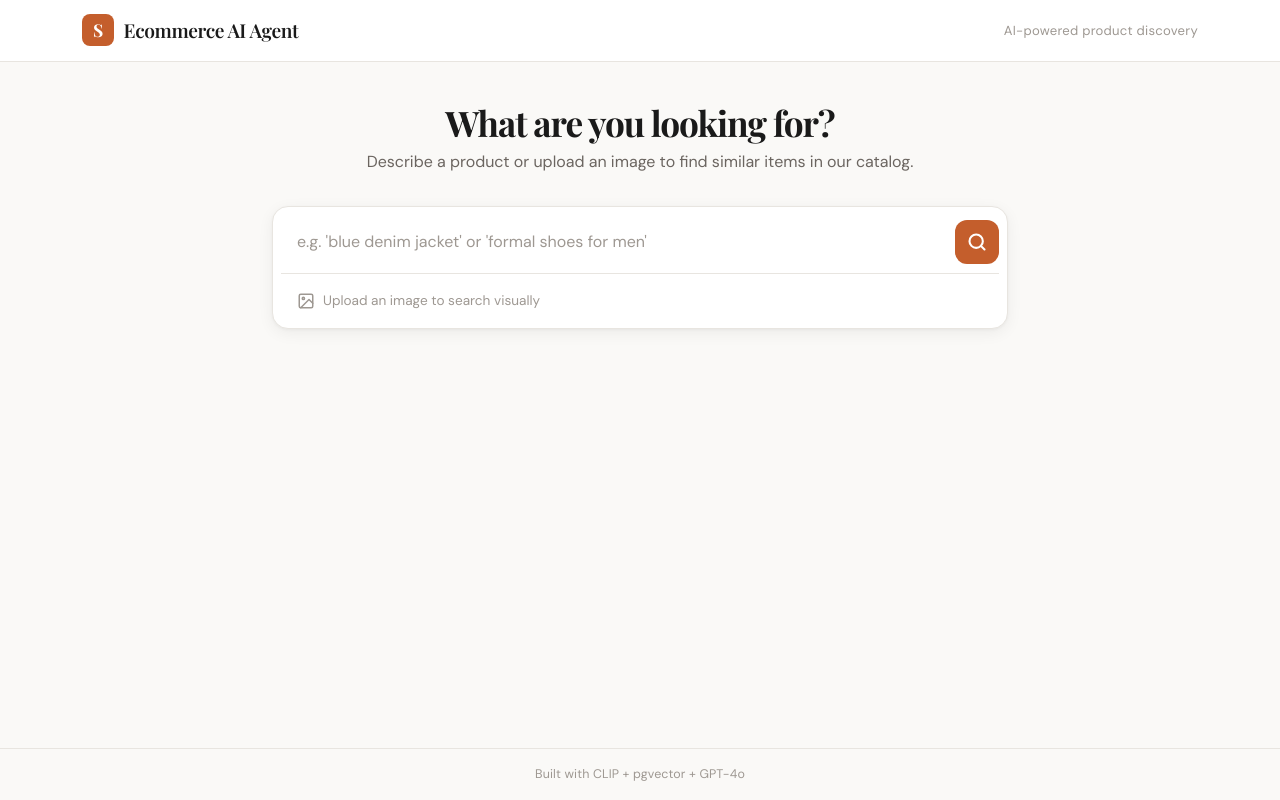
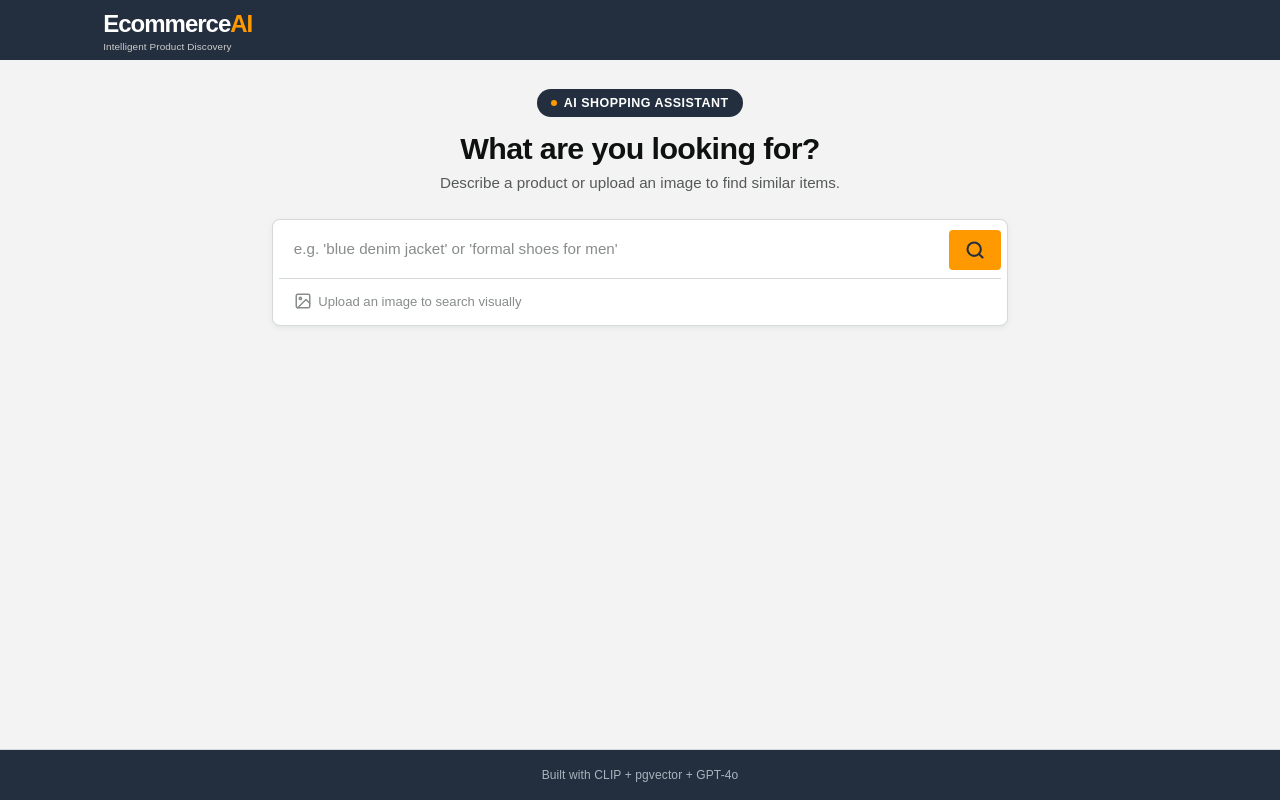
Before and after one commit to sneha3799/AI-Agent-for-a-Commerce-Website, a Flask app: page / in a window 1280 px wide. Run offline with Flask 3, Linux system fonts and the light colour scheme; parts of the project's set-up code (start-up, migrations or seed data) failed here and were passed over.

Commit message:
fix: UI changes

```diff
--- a/app.py
+++ b/app.py
@@ -1,12 +1,11 @@
 import os
 import markdown
-from typing import List, Optional
 
 from dotenv import load_dotenv
 load_dotenv()
 
 # For structured output combined with typing
-from pydantic import BaseModel, Field
+# from pydantic import BaseModel, Field
 
 # Flask : the application
 # render_template : renders HTML docs
--- a/create_db.py
+++ b/create_db.py
@@ -12,7 +12,7 @@ load_dotenv()
 db_url = os.getenv("DATABASE_URL")
 url = os.getenv('URL')
 
-from app import generate_embeddings
+from retrieval.embedder import generate_embeddings
 
 # Use os.path.expanduser to handle '~'
 base_dir = Path(__file__).parent  # assumes script is in palona_ai_agent/
--- a/guardrails/sanitization.py
+++ b/guardrails/sanitization.py
@@ -1,6 +1,8 @@
 # Input sanitization
 import re
-import app
+import logging
+
+logger = logging.getLogger(__name__)
 
 # Phrases that are strong indicators of prompt-injection attempts.
 # Keeping the list explicit (rather than purely regex) makes it easy to audit
@@ -61,7 +63,7 @@ def sanitize_input(text: str) -> tuple[str, str | None]:
         if pattern.search(text):
             # Log the raw attempt for your own monitoring; do NOT echo it back
             # to the user (that can itself leak information about the filter).
-            app.logger.warning("Prompt injection attempt blocked: %r", text[:120])
+            logger.warning("Prompt injection attempt blocked: %r", text[:120])
             return "", (
                 "Your query contains content that cannot be processed. "
                 "Please describe the product you are looking for."
--- a/static/style.css
+++ b/static/style.css
@@ -1,23 +1,22 @@
 :root {
-  --bg: #faf9f7;
+  --bg: #f3f3f3;
   --bg-card: #ffffff;
-  --bg-input: #f4f3f0;
-  --text-primary: #1a1a1a;
-  --text-secondary: #6b6560;
-  --text-hint: #9e9892;
-  --accent: #c45e2c;
-  --accent-hover: #a94e24;
-  --accent-light: #fef0e8;
-  --border: #e8e5e0;
-  --border-focus: #c45e2c;
-  --shadow-sm: 0 1px 3px rgba(0,0,0,0.04), 0 1px 2px rgba(0,0,0,0.06);
-  --shadow-md: 0 4px 16px rgba(0,0,0,0.06), 0 1px 3px rgba(0,0,0,0.04);
-  --shadow-lg: 0 8px 30px rgba(0,0,0,0.08);
-  --radius-sm: 8px;
-  --radius-md: 12px;
-  --radius-lg: 16px;
-  --font-body: 'DM Sans', -apple-system, BlinkMacSystemFont, sans-serif;
-  --font-display: 'Playfair Display', Georgia, serif;
+  --text-primary: #0f1111;
+  --text-secondary: #565959;
+  --text-hint: #888c8c;
+  --accent: #FF9900;
+  --accent-hover: #e68a00;
+  --accent-dark: #C45500;
+  --navy: #232F3E;
+  --navy-light: #37475A;
+  --border: #d5d9d9;
+  --border-focus: #FF9900;
+  --shadow-sm: 0 2px 5px rgba(213,217,217,.5);
+  --shadow-md: 0 4px 14px rgba(0,0,0,0.12);
+  --radius-sm: 4px;
+  --radius-md: 8px;
+  --radius-lg: 8px;
+  --font-body: 'Amazon Ember', Arial, sans-serif;
 }
 
 * { box-sizing: border-box; }
@@ -36,57 +35,66 @@ body {
 /* Navigation */
 
 .top-nav {
-  background: var(--bg-card);
-  border-bottom: 1px solid var(--border);
-  padding: 0.9rem 0;
+  background: var(--navy);
+  padding: 0;
   position: sticky;
   top: 0;
   z-index: 100;
-  backdrop-filter: blur(12px);
-  background: rgba(255,255,255,0.92);
+}
+
+.nav-inner {
+  display: flex;
+  align-items: stretch;
+  height: 60px;
+  gap: 0;
 }
 
 .brand {
   display: flex;
   align-items: center;
-  gap: 0.6rem;
+  gap: 0.4rem;
   text-decoration: none;
-  color: var(--text-primary);
+  color: white;
+  padding: 0 1.2rem;
+  border: 2px solid transparent;
+  border-radius: var(--radius-sm);
 }
 
-.brand-icon {
-  width: 32px;
-  height: 32px;
-  background: var(--accent);
+.brand:hover { border-color: white; }
+
+.brand-logo {
+  font-size: 1.5rem;
+  font-weight: 800;
+  letter-spacing: -1px;
   color: white;
-  border-radius: 8px;
-  display: flex;
-  align-items: center;
-  justify-content: center;
-  font-family: var(--font-display);
-  font-weight: 700;
-  font-size: 1.1rem;
-  letter-spacing: -0.02em;
 }
 
-.brand-text {
-  font-family: var(--font-display);
-  font-weight: 600;
-  font-size: 1.2rem;
-  letter-spacing: -0.02em;
+.brand-logo span { color: var(--accent); }
+
+.brand-sub {
+  font-size: 0.62rem;
+  color: #ccc;
+  display: block;
+  margin-top: -2px;
+  letter-spacing: 0.01em;
 }
 
 .nav-tagline {
-  font-size: 0.82rem;
-  color: var(--text-hint);
-  letter-spacing: 0.02em;
+  font-size: 0.78rem;
+  color: #ccc;
+  padding: 0 1rem;
+  display: flex;
+  align-items: center;
+  border: 2px solid transparent;
+  border-radius: var(--radius-sm);
+  cursor: default;
 }
 
 /* Main content */
 
 .main-content {
   flex: 1;
-  padding-top: 2.5rem;
+  padding-top: 1.8rem;
   padding-bottom: 3rem;
 }
 
@@ -94,21 +102,42 @@ body {
 
 .hero-section {
   text-align: center;
-  margin-bottom: 2rem;
+  margin-bottom: 1.5rem;
+}
+
+.ai-badge {
+  display: inline-flex;
+  align-items: center;
+  gap: 0.4rem;
+  background: var(--navy);
+  color: white;
+  font-size: 0.78rem;
+  font-weight: 600;
+  padding: 0.3rem 0.9rem;
+  border-radius: 20px;
+  margin-bottom: 0.8rem;
+  letter-spacing: 0.04em;
+  text-transform: uppercase;
+}
+
+.ai-badge-dot {
+  width: 6px;
+  height: 6px;
+  border-radius: 50%;
+  background: var(--accent);
 }
 
 .hero-title {
-  font-family: var(--font-display);
+  font-size: 1.9rem;
   font-weight: 700;
-  font-size: 2.2rem;
-  letter-spacing: -0.03em;
-  margin-bottom: 0.4rem;
+  letter-spacing: -0.02em;
+  margin-bottom: 0.35rem;
   color: var(--text-primary);
 }
 
 .hero-sub {
   color: var(--text-secondary);
-  font-size: 1rem;
+  font-size: 0.95rem;
   margin: 0;
 }
 
@@ -118,21 +147,21 @@ body {
   background: var(--bg-card);
   border: 1px solid var(--border);
   border-radius: var(--radius-lg);
-  padding: 0.5rem;
-  box-shadow: var(--shadow-md);
-  margin-bottom: 1.5rem;
-  transition: box-shadow 0.2s ease;
+  padding: 0.4rem;
+  box-shadow: var(--shadow-sm);
+  margin-bottom: 1.2rem;
+  transition: box-shadow 0.2s ease, border-color 0.2s ease;
 }
 
 .search-card:focus-within {
-  box-shadow: var(--shadow-lg);
+  box-shadow: var(--shadow-md);
   border-color: var(--border-focus);
 }
 
 .search-input-row {
   display: flex;
   align-items: center;
-  gap: 0.5rem;
+  gap: 0.4rem;
 }
 
 .search-input {
@@ -140,68 +169,60 @@ body {
   border: none;
   outline: none;
   background: transparent;
-  padding: 0.9rem 1rem;
-  font-size: 1rem;
+  padding: 0.75rem 0.9rem;
+  font-size: 0.95rem;
   font-family: var(--font-body);
   color: var(--text-primary);
 }
 
-.search-input::placeholder {
-  color: var(--text-hint);
-}
+.search-input::placeholder { color: var(--text-hint); }
 
 .search-btn {
-  width: 44px;
-  height: 44px;
+  height: 40px;
+  padding: 0 1rem;
   border: none;
   background: var(--accent);
-  color: white;
-  border-radius: var(--radius-md);
+  color: var(--navy);
+  border-radius: var(--radius-sm);
   display: flex;
   align-items: center;
   justify-content: center;
+  gap: 0.4rem;
   cursor: pointer;
-  transition: background 0.15s ease, transform 0.1s ease;
+  font-weight: 600;
+  font-size: 0.88rem;
+  transition: background 0.15s ease;
   flex-shrink: 0;
 }
 
-.search-btn:hover {
-  background: var(--accent-hover);
-  transform: scale(1.04);
-}
-
-.search-btn:active {
-  transform: scale(0.97);
-}
+.search-btn:hover { background: var(--accent-hover); }
+.search-btn:active { background: var(--accent-dark); }
 
 /* Upload */
 
 .upload-row {
   border-top: 1px solid var(--border);
   margin-top: 0.3rem;
-  padding-top: 0.5rem;
+  padding-top: 0.35rem;
 }
 
 .upload-label {
   display: flex;
   align-items: center;
-  gap: 0.5rem;
-  padding: 0.55rem 1rem;
-  font-size: 0.85rem;
+  gap: 0.4rem;
+  padding: 0.45rem 0.9rem;
+  font-size: 0.82rem;
   color: var(--text-hint);
   cursor: pointer;
   border-radius: var(--radius-sm);
   transition: color 0.15s ease, background 0.15s ease;
 }
 
-.upload-label:hover {
-  color: var(--accent);
-  background: var(--accent-light);
-}
+.upload-label:hover { color: var(--accent-dark); background: #fef8f0; }
 
 .upload-label.has-file {
-  color: var(--accent);
-  background: var(--accent-light);
+  color: var(--accent-dark);
+  background: #fef8f0;
   font-weight: 500;
 }
 
@@ -247,92 +269,65 @@ body {
   border-radius: var(--radius-lg);
   overflow: hidden;
   box-shadow: var(--shadow-sm);
-  animation: fadeSlideUp 0.35s ease-out;
+  animation: fadeSlideUp 0.3s ease-out;
 }
 
 .results-header {
   display: flex;
   align-items: center;
-  gap: 0.5rem;
-  padding: 0.8rem 1.2rem;
+  gap: 0.6rem;
+  padding: 0.75rem 1rem;
   border-bottom: 1px solid var(--border);
-  font-size: 0.82rem;
-  font-weight: 500;
-  color: var(--text-secondary);
-  text-transform: uppercase;
-  letter-spacing: 0.04em;
+  background: var(--navy);
+  color: white;
 }
 
-.results-dot {
-  width: 7px;
-  height: 7px;
+.ai-avatar {
+  width: 28px;
+  height: 28px;
   border-radius: 50%;
-  background: #3ec47a;
+  background: var(--accent);
+  display: flex;
+  align-items: center;
+  justify-content: center;
+  font-size: 0.8rem;
+  font-weight: 800;
+  color: var(--navy);
   flex-shrink: 0;
 }
 
+.results-header-text {
+  font-size: 0.88rem;
+  font-weight: 600;
+  letter-spacing: 0.01em;
+}
+
+.results-header-sub {
+  font-size: 0.72rem;
+  color: #aab4be;
+  margin-left: auto;
+}
+
 .results-body {
-  padding: 1.2rem 1.4rem;
-  font-size: 0.95rem;
-  line-height: 1.75;
+  padding: 1rem 1.2rem;
+  font-size: 0.92rem;
+  line-height: 1.7;
   color: var(--text-primary);
 }
 
-.results-body strong {
-  color: var(--accent);
-  font-weight: 600;
-}
+.results-body strong { color: var(--accent-dark); font-weight: 600; }
 
-.results-body ol, .results-body ul {
-  padding-left: 1.2rem;
-  margin: 0.5rem 0;
-}
+.results-body ol, .results-body ul { padding-left: 1.2rem; margin: 0.4rem 0; }
 
-.results-body li {
-  margin-bottom: 0.35rem;
-}
-
-/* Footer */
-
-.site-footer {
-  border-top: 1px solid var(--border);
-  padding: 1rem 0;
-  text-align: center;
-  font-size: 0.78rem;
-  color: var(--text-hint);
-  letter-spacing: 0.01em;
-}
-
-/* Animations */
-
-@keyframes fadeSlideUp {
-  from {
-    opacity: 0;
-    transform: translateY(12px);
-  }
-  to {
-    opacity: 1;
-    transform: translateY(0);
-  }
-}
-
-/* Responsive  */
-
-@media (max-width: 576px) {
-  .hero-title { font-size: 1.6rem; }
-  .hero-sub { font-size: 0.9rem; }
-  .nav-tagline { display: none; }
-  .search-input { font-size: 0.95rem; }
-  .results-body { padding: 1rem; }
-}
+.results-body li { margin-bottom: 0.3rem; }
 
 /* Product grid */
 
 .product-grid {
   display: grid;
-  grid-template-columns: repeat(auto-fill, minmax(200px, 1fr));
-  gap: 1rem;
-  margin-top: 1.2rem;
+  grid-template-columns: repeat(auto-fill, minmax(190px, 1fr));
+  gap: 0.8rem;
+  margin-top: 1rem;
 }
 
 .product-card {
@@ -387,3 +382,31 @@ body {
   -webkit-box-orient: vertical;
   overflow: hidden;
 }
+
+/* Footer */
+
+.site-footer {
+  border-top: 1px solid var(--border);
+  background: var(--navy);
+  padding: 1rem 0;
+  text-align: center;
+  font-size: 0.75rem;
+  color: #aab4be;
+  letter-spacing: 0.01em;
+}
+
+/* Animations */
+
+@keyframes fadeSlideUp {
+  from { opacity: 0; transform: translateY(10px); }
+  to   { opacity: 1; transform: translateY(0); }
+}
+
+/* Responsive */
+
+@media (max-width: 576px) {
+  .hero-title { font-size: 1.45rem; }
+  .nav-tagline { display: none; }
+  .search-input { font-size: 0.9rem; }
+  .results-body { padding: 0.85rem; }
+}
--- a/templates/base.html
+++ b/templates/base.html
@@ -11,12 +11,16 @@
 
   <body>
     <nav class="top-nav">
-      <div class="container d-flex align-items-center justify-content-between">
-        <a href="/" class="brand">
-          <span class="brand-icon">S</span>
-          <span class="brand-text">Ecommerce AI Agent</span>
-        </a>
-        <span class="nav-tagline">AI-powered product discovery</span>
+      <div class="container">
+        <div class="nav-inner">
+          <a href="/" class="brand">
+            <div>
+              <span class="brand-logo">Ecommerce<span>AI</span></span>
+              <span class="brand-sub">Intelligent Product Discovery</span>
+            </div>
+          </a>
+          <!-- <span class="nav-tagline">AI-powered product discovery</span> -->
+        </div>
       </div>
     </nav>
 
--- a/templates/index.html
+++ b/templates/index.html
@@ -4,8 +4,12 @@
   <div class="col-lg-8">
 
     <div class="hero-section">
+      <div class="ai-badge">
+        <span class="ai-badge-dot"></span>
+        AI Shopping Assistant
+      </div>
       <h1 class="hero-title">What are you looking for?</h1>
-      <p class="hero-sub">Describe a product or upload an image to find similar items in our catalog.</p>
+      <p class="hero-sub">Describe a product or upload an image to find similar items.</p>
     </div>
 
     <form method="post" enctype="multipart/form-data" class="search-card">
@@ -49,8 +53,9 @@
     {% if response %}
       <div class="results-section">
         <div class="results-header">
-          <div class="results-dot"></div>
-          <span>Agent response</span>
+          <div class="ai-avatar">AI</div>
+          <span class="results-header-text">Shopping Assistant</span>
+          <span class="results-header-sub">AI-powered</span>
         </div>
         <div class="results-body">
           {{ response | markdown | safe }}
```
Also changed, not shown: other parts of static/style.css (+23 -22 lines), README.md, UI_images/general_chat_latest.png (added), UI_images/image_product_search_latest.png (added), UI_images/product_recommendation_latest.png (added), static/uploads/9992.jpg (added).
